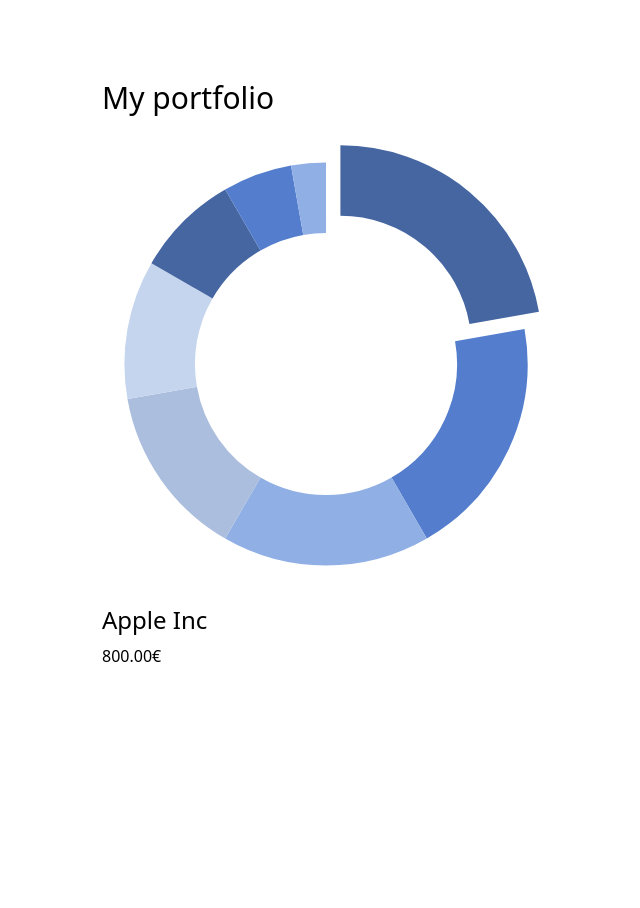
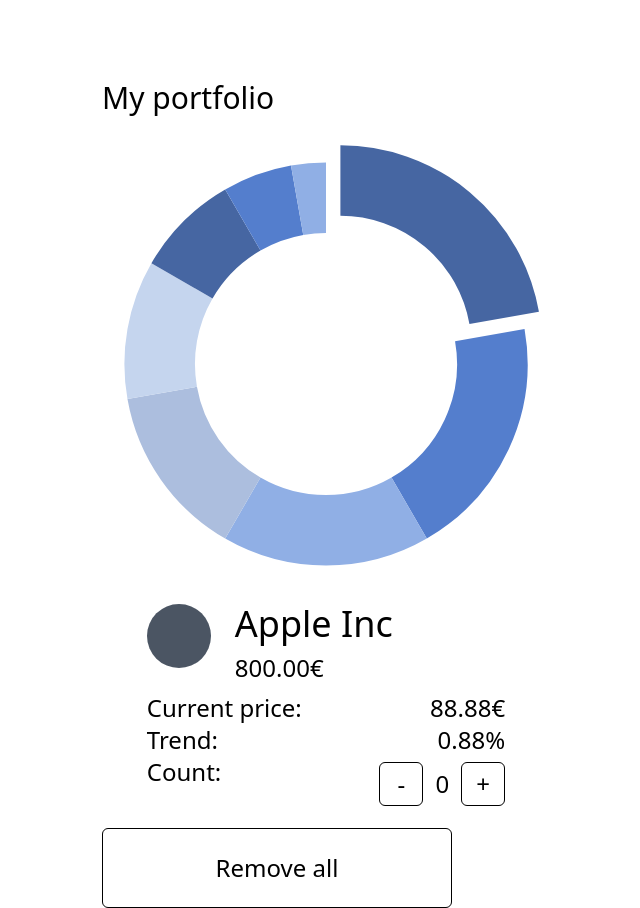
Before and after one commit to carlobeckmann2602/portfolio-tracker, a Next.js app in the folder web/: page / in a window 1280 px wide. Shown: the whole page, without its empty margins (314-954 px from the left). Before the commit the page ends 800 px from the top, so only its background shows below. Built offline with nearby package versions, Linux system fonts and the light colour scheme.

Commit message:
Add stock details component

```diff
--- a/web/components/portfolio/index.tsx
+++ b/web/components/portfolio/index.tsx
@@ -6,6 +6,8 @@ export type PortfolioItem = {
   name: string;
   symbol: string;
   value: number;
+  currentPrice: number;
+  trend: number;
 };
 
 export type PortfolioProps = {
@@ -21,41 +23,57 @@ const mockItems: PortfolioItem[] = [
     name: "Apple Inc",
     symbol: "AAPL",
     value: 800,
+    currentPrice: 88.88,
+    trend: +0.88,
   },
   {
     name: "Alphabet Inc",
     symbol: "GOOGL",
     value: 700,
+    currentPrice: 77.77,
+    trend: +0.77,
   },
   {
     name: "Amazon.com, Inc",
     symbol: "AMZN",
     value: 600,
+    currentPrice: 66.66,
+    trend: +0.66,
   },
   {
     name: "Meta Platforms Inc",
     symbol: "META",
     value: 500,
+    currentPrice: 55.55,
+    trend: +0.55,
   },
   {
     name: "Netflix Inc",
     symbol: "NFLX",
     value: 400,
+    currentPrice: 44.44,
+    trend: +0.44,
   },
   {
     name: "Shopify Inc",
     symbol: "SHOP",
     value: 300,
+    currentPrice: 33.33,
+    trend: +0.33,
   },
   {
     name: "Tesla Inc",
     symbol: "TSLA",
     value: 200,
+    currentPrice: 22.22,
+    trend: +0.22,
   },
   {
     name: "Volkswagen AG",
     symbol: "VWAGY",
     value: 100,
+    currentPrice: 11.11,
+    trend: +0.11,
   },
 ];
 
@@ -69,10 +87,35 @@ const Portfolio = ({ items }: PortfolioProps) => {
   return (
     <div className="flex flex-col gap-4">
       <PieChart items={items} onClick={setSelectedId} selected={selectedId} />
-      <div>
-        <h2 className="text-2xl mb-2">{selected.name}</h2>
-        <p>{selected.value.toFixed(2)}€</p>
+      <div className="w-4/5 self-center">
+        <div className="flex flex-row">
+          <div className="rounded-full w-16 h-16 bg-gray-600 mr-6 mb-6">
+          </div>
+          <div>
+            <h2 className="text-4xl mb-2 font-medium">{selected.name}</h2>
+            <p className="text-2xl">{selected.value.toFixed(2)}€</p>
+          </div>
+        </div>
+        <div className="flex flex-col">
+          <div className="flex flex-row justify-between">
+            <p className="font-medium text-2xl">Current price:</p>
+            <p className="text-2xl">{selected.currentPrice}€</p>
+          </div>
+          <div className="flex flex-row justify-between">
+            <p className="font-medium text-2xl">Trend:</p>
+            <p className="text-2xl">{selected.trend}%</p>
+          </div>
+          <div className="flex flex-row justify-between">
+            <p className="font-medium text-2xl">Count:</p>
+            <div className="flex flex-row items-center">
+              <button className="text-2xl rounded-md border border-black w-11 h-11">-</button>
+              <p className="text-2xl p-3">0</p>
+              <button className="text-2xl rounded-md border border-black w-11 h-11">+</button>
+            </div>
+          </div>
+        </div>
       </div>
+      <button className="text-2xl rounded-md border border-black w-[350px] h-20">Remove all</button>
     </div>
   );
 };
```
